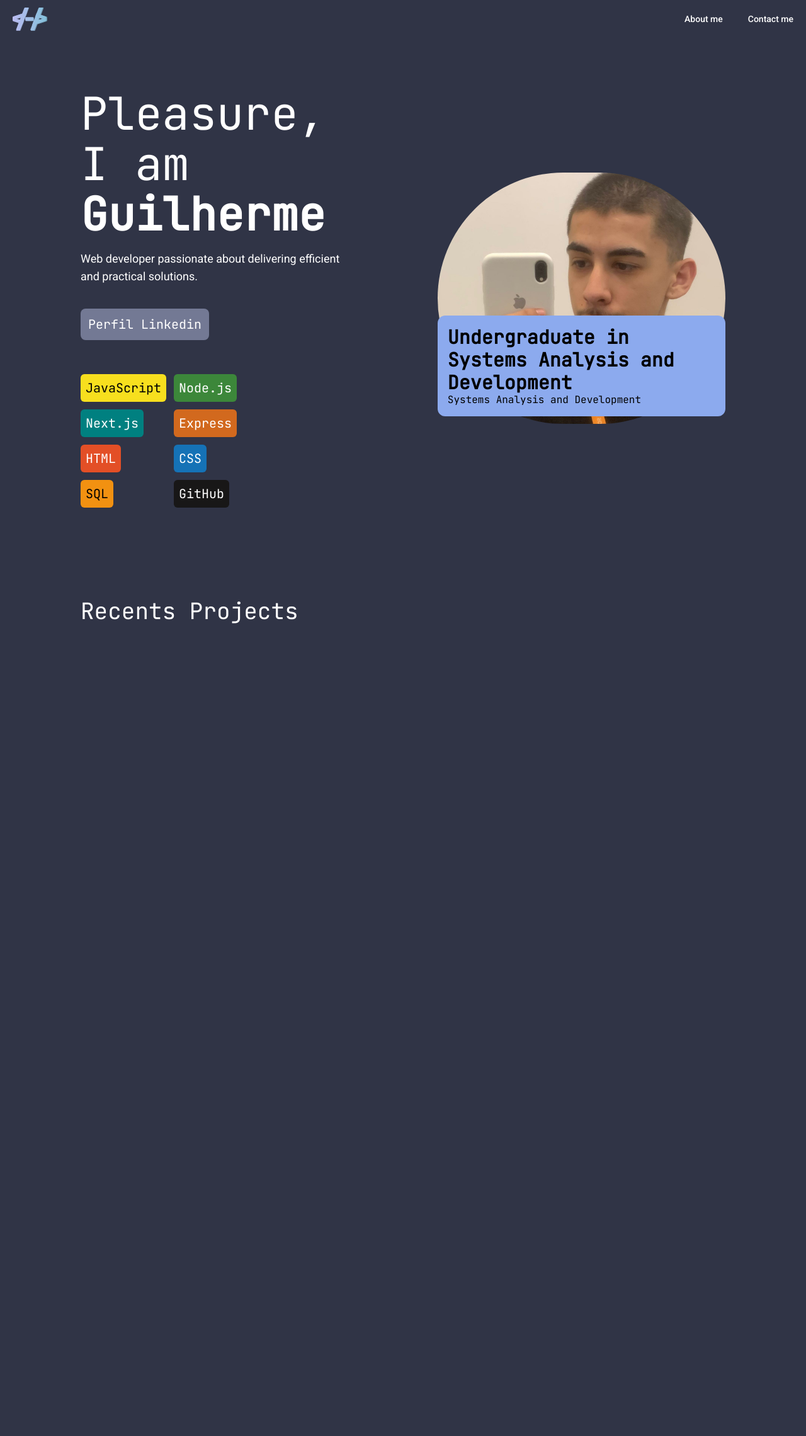
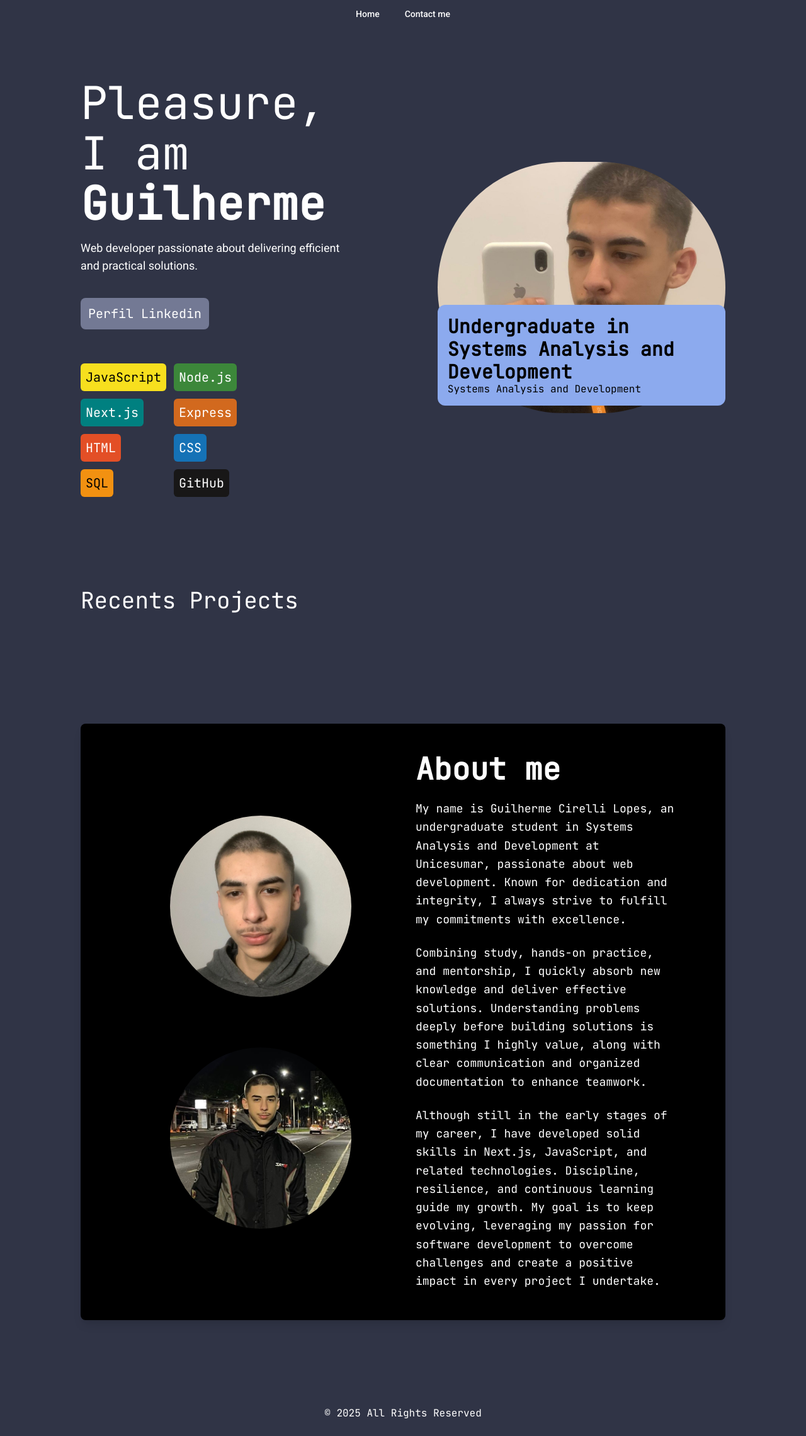
Before and after one commit to guicirelli/landing-page-cirelli, a Next.js app: page / in a window 1280 px wide. Shown: the whole page at 63% size. Before the commit the page ends 1102 px from the top, so only its background shows below. Built offline with nearby package versions, Linux system fonts and the light colour scheme.

Commit message:
finalizado about me

```diff
--- a/src/components/commons/Header/index.tsx
+++ b/src/components/commons/Header/index.tsx
@@ -23,16 +23,13 @@ export const Header = () => {
 
   return (
     <header
-      className={`${roboto.className} bg-h-blue-900 text-sm flex py-3 px-5 justify-between items-center sticky top-0 z-20`}
-    >
-      <Link href="/">
-        <Image src="/favicon.svg" width={55} height={55} alt="Ícone da letra H, Logo de Huriel" />
-      </Link>
+  className={`${roboto.className} bg-h-blue-900 text-sm flex py-3 px-5 justify-center items-center sticky top-0 z-20`}
+>
       <button className="p-1 md:hidden" onClick={openMenu}>
         <MenuIcon className="fill-white w-10 h-10" />
       </button>
       <nav className="hidden md:flex items-center gap-10 text-md">
-        <Link href="/">About me</Link>
+        <Link href="/">Home</Link>
         {/* <Link href="/portfolio">Portfolio</Link> */}
         <Link href="/contatos">Contact me</Link>
       </nav>
--- a/src/pages/contatos.tsx
+++ b/src/pages/contatos.tsx
@@ -17,22 +17,21 @@ const Contatos = ({ contacts }: ContatosProps) => {
       <Head>
         <title>Contacts | Guilherme</title>
       </Head>
-      <div className="mt-12 md:mt-24 space-y-8 md:space-y-16 px-6 md:px-32">
-        <h1 className="text-5xl md:text-7xl font-bold text-center">Contacts</h1>
-        <ul className="table mx-auto space-y-6 md:space-y-8">
+      <div className=" px-6 md:px-32 bg-h-blue-900 rounded-lg shadow-lg py-10">
+        <h1 className="text-5xl md:text-7xl font-bold text-center mb-10">Contacts</h1>
+        <ul className="flex flex-col items-center mx-auto max-w-md space-y-4">
           {contacts.map(({ link, name, isMail }, idx) => (
-            <li key={name + idx}>
-              <span className="font-bold">{name}</span>
-              <div className="flex gap-1 md:gap-3 items-center">
+            <li key={name + idx} className="flex items-center gap-3 text-lg md:text-xl">
+  <span>{isMail ? "📧" : "🔗"}</span>
   <a
     href={isMail ? `mailto:${link}` : link}
     target="_blank"
-                  className="text-sm md:text-lg text-slate-300 underline truncate"
+    rel="noopener noreferrer"
+    className="text-white hover:text-h-blue-400 transition-colors font-semibold underline"
   >
-                  {link}
+    {name}
   </a>
   {isMail && <CopyButton textToCopy={link} />}
-              </div>
 </li>
           ))}
         </ul>
@@ -42,12 +41,26 @@ const Contatos = ({ contacts }: ContatosProps) => {
 };
 
 const loadContacts = async () => {
-  const res = await fetch(
-    'https://gist.githubusercontent.com/huri3l/2b64cb37a94a46c7b97c4c4a51ff5439/raw/fa574847dd9a99a740e31b84e06d770def1364ab/contact.json',
-  );
-  const data = res.json();
+  return [
+    {
+      name: "LinkedIn",
+      link: "https://www.linkedin.com/in/guicirelli/",
+    },
+    {
+      name: "GitHub",
+      link: "https://github.com/guicirelli",
+    },
+    {
+      name: "Instagram",
+      link: "https://www.instagram.com/guicirelli/",
+    },
+    {
+      name: "Email",
+      link: "guilopes.030206@gmail.com",
+      isMail: true,
+    },
 
-  return data;
+  ];
 };
 
 export const getServerSideProps = async () => {
--- a/src/pages/index.tsx
+++ b/src/pages/index.tsx
@@ -19,7 +19,7 @@ const Home = ({ home }: HomeProps) => {
   return (
     <>
       <Head>
-        <title>About me | Guilherme Cirelli Lopes</title>
+        <title>Portfólio | Guilherme Cirelli Lopes</title>
         <meta
           name="description"
           content="Portfólio de Guilherme Cirelli Lopes — Desenvolvedor web apaixonado por criar interfaces e soluções eficientes."
@@ -28,7 +28,40 @@ const Home = ({ home }: HomeProps) => {
       <div className="py-12 px-6 md:px-32 space-y-10 md:space-y-28">
         <AboutMe aboutMe={aboutMe} />
         <Projects projects={projects} />
+        <section className="bg-black rounded-lg shadow-lg py-12 px-6 md:px-20 my-16 max-w-6xl mx-auto flex flex-col md:flex-row items-center gap-10 text-white">
+ {/* Imagens à esquerda - empilhadas */}
+<div className="w-full md:w-1/2 flex flex-col items-center gap-20">
+  <img
+    src="/img/perfil2.jpeg"
+    alt="Foto de Guilherme Cirelli Lopes"
+    className="rounded-full w-72 h-72 object-cover shadow-lg"
+  />
+  <img
+    src="/img/perfil3.jpeg"
+    alt="Foto de Guilherme Cirelli Lopes"
+    className="rounded-full w-72 h-72 object-cover shadow-lg"
+  />
+</div>
+
+  {/* Texto à direita */}
+  <div className="w-full md:w-1/2 flex flex-col gap-6 text-left">
+    <h2 className="text-5xl font-bold">About me</h2>
+    <p className="text-lg leading-relaxed">
+      My name is Guilherme Cirelli Lopes, an undergraduate student in Systems Analysis and Development at Unicesumar, passionate about web development. Known for dedication and integrity, I always strive to fulfill my commitments with excellence.
+    </p>
+    <p className="text-lg leading-relaxed">
+      Combining study, hands-on practice, and mentorship, I quickly absorb new knowledge and deliver effective solutions. Understanding problems deeply before building solutions is something I highly value, along with clear communication and organized documentation to enhance teamwork.
+    </p>
+    <p className="text-lg leading-relaxed">
+      Although still in the early stages of my career, I have developed solid skills in Next.js, JavaScript, and related technologies. Discipline, resilience, and continuous learning guide my growth. My goal is to keep evolving, leveraging my passion for software development to overcome challenges and create a positive impact in every project I undertake.
+    </p>
+  </div>
+</section>
       </div>
+
+      <footer className="mt-16 py-6 text-center text-white bg-h-blue-800">
+        © 2025 All Rights Reserved
+      </footer>
     </>
   );
 };
```
Also changed, not shown: public/img/perfil2.jpeg (added), public/img/perfil3.jpeg (added). Lines whose indentation alone changed are shown as unchanged.
